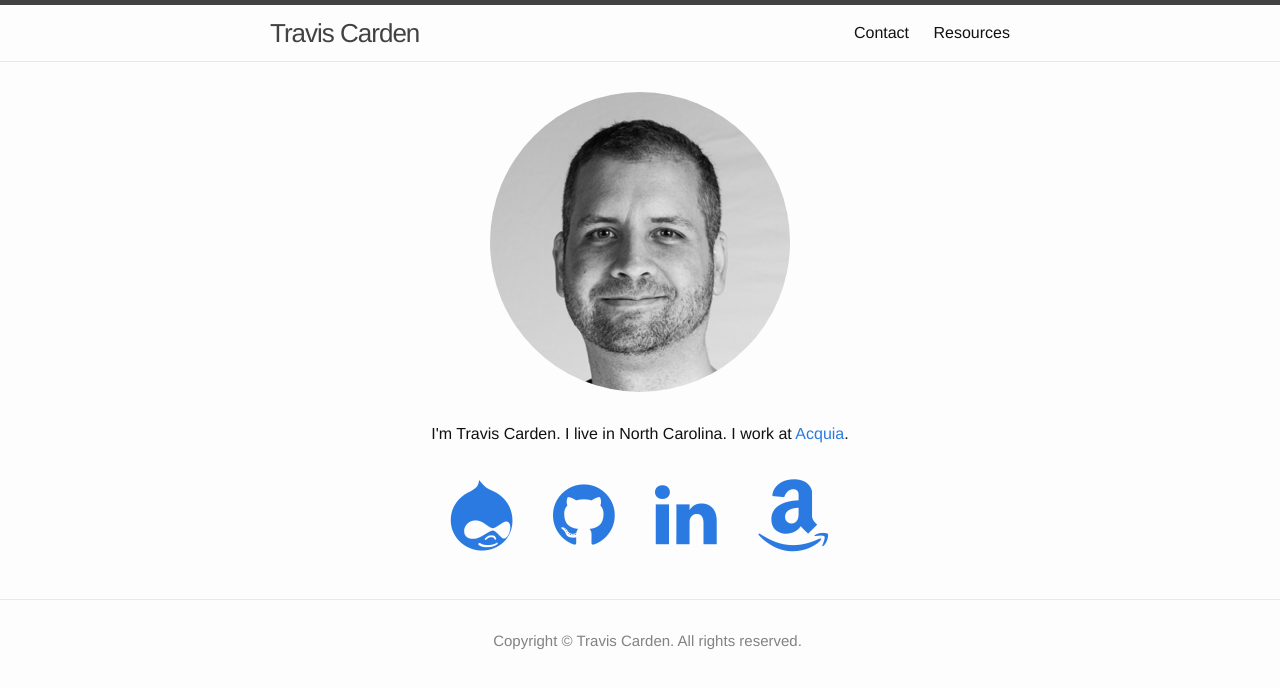
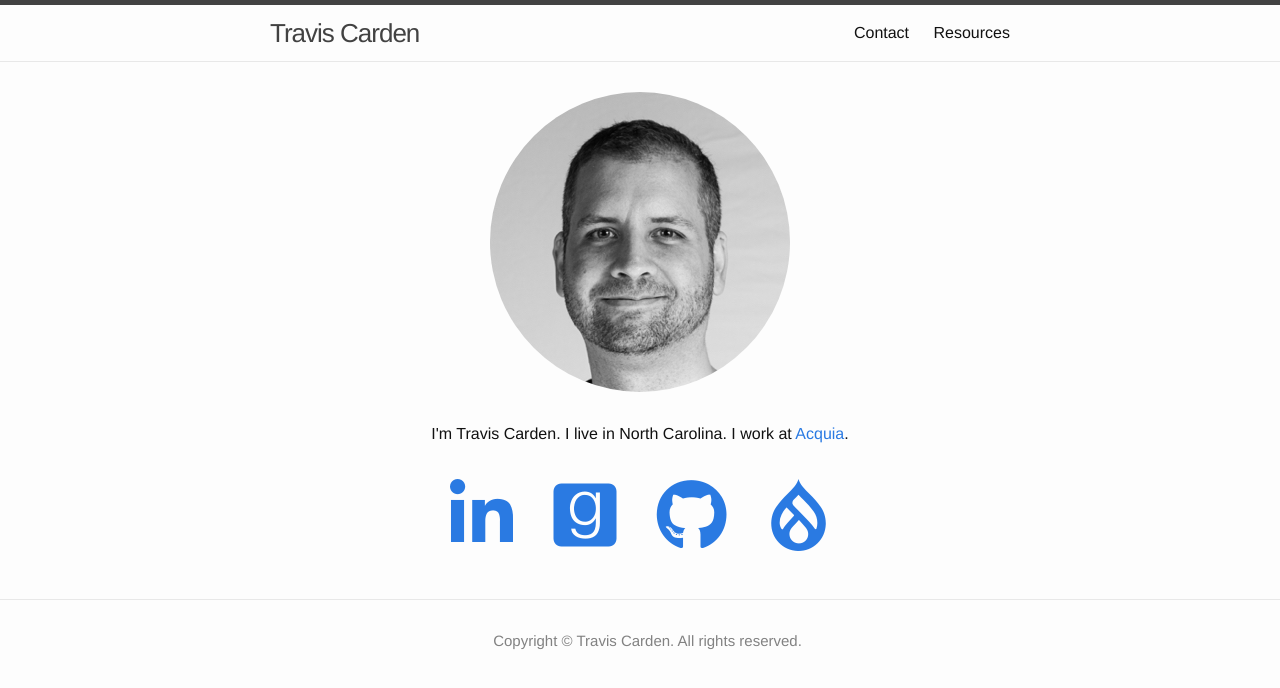
Before and after one commit to TravisCarden/traviscarden.github.io, a Jekyll site: the page built from index.html, in a window 1280 px wide. Shown: the top 688 px of the page. Built offline with Jekyll 4.4.1, drawn with Linux system fonts in a browser that asks for light colours; nearby versions of some CDN libraries.

Commit message:
Replace Amazon link on home page with Goodreads.

```diff
--- a/index.html
+++ b/index.html
@@ -2,7 +2,7 @@
 layout: default
 redirect_from: /work
 extra_head_tags:
-  - '<link rel="stylesheet" href="https://maxcdn.bootstrapcdn.com/font-awesome/4.5.0/css/font-awesome.min.css">'
+  - '<script src="https://kit.fontawesome.com/b1e9abe476.js" crossorigin="anonymous"></script>'
   - '<meta name="wot-verification" content="20a36bef42cc7c3ea60c"/>'
 ---
 
@@ -13,10 +13,10 @@ extra_head_tags:
   <p>I'm Travis Carden. I live in North Carolina. I work at <a href="https://www.acquia.com/">Acquia</a>.</p>
 
   <ul id="home-links">
-    <li><a class="fa fa-drupal" href="https://www.drupal.org/u/traviscarden" title="Drupal.org"></a></li>
-    <li><a class="fa fa-github" href="https://github.com/TravisCarden" title="GitHub"></a></li>
-    <li><a class="fa fa-linkedin" href="http://www.linkedin.com/in/traviscarden" title="LinkedIn"></a></li>
-    <li><a class="fa fa-amazon" href="http://amzn.com/w/182TJPYITW9KM" title="Amazon Wishlist"></a></li>
+    <li><a class="fab fa-linkedin-in" href="http://www.linkedin.com/in/traviscarden" title="LinkedIn"></a></li>
+    <li><a class="fab fa-goodreads" href="https://www.goodreads.com/user/show/26167337-travis" title="Goodreads"></a></li>
+    <li><a class="fab fa-github" href="https://github.com/TravisCarden" title="GitHub"></a></li>
+    <li><a class="fab fa-drupal" href="https://www.drupal.org/u/traviscarden" title="Drupal.org"></a></li>
   </ul>
 
 </div>
```
